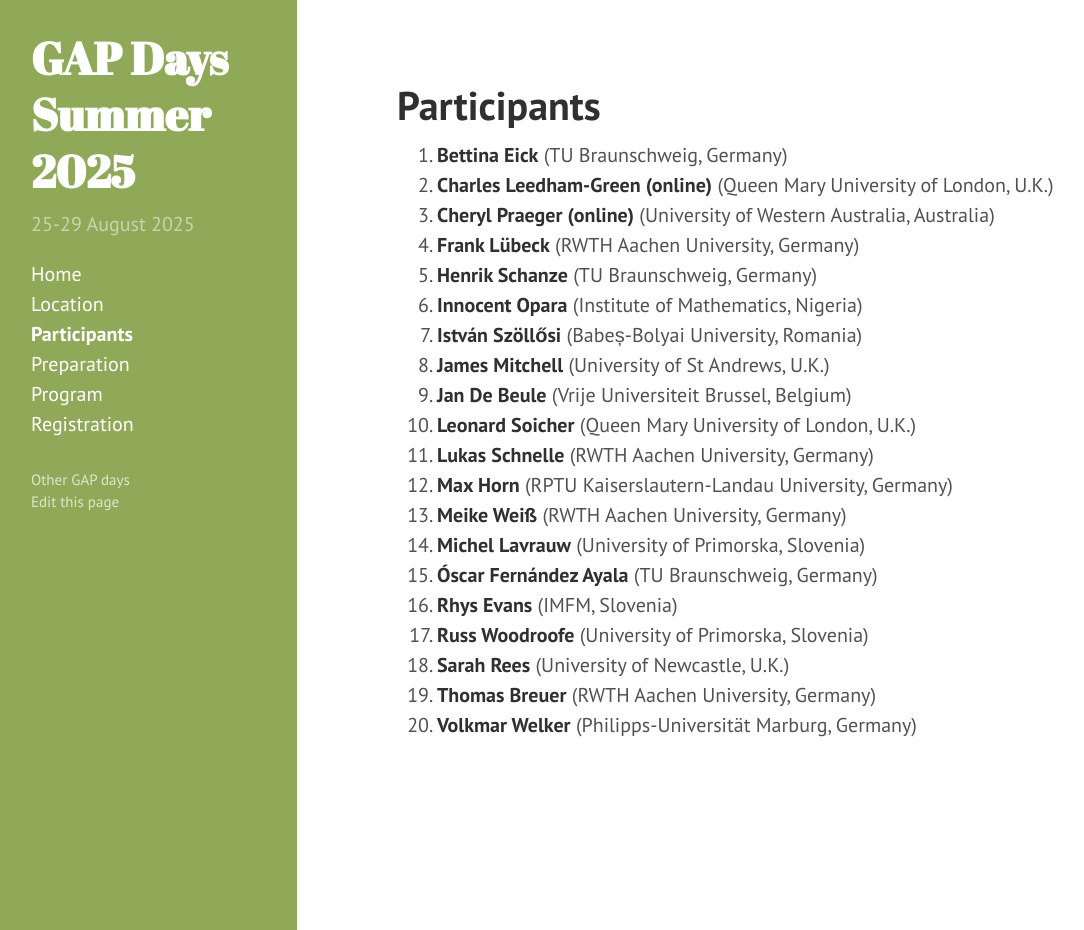
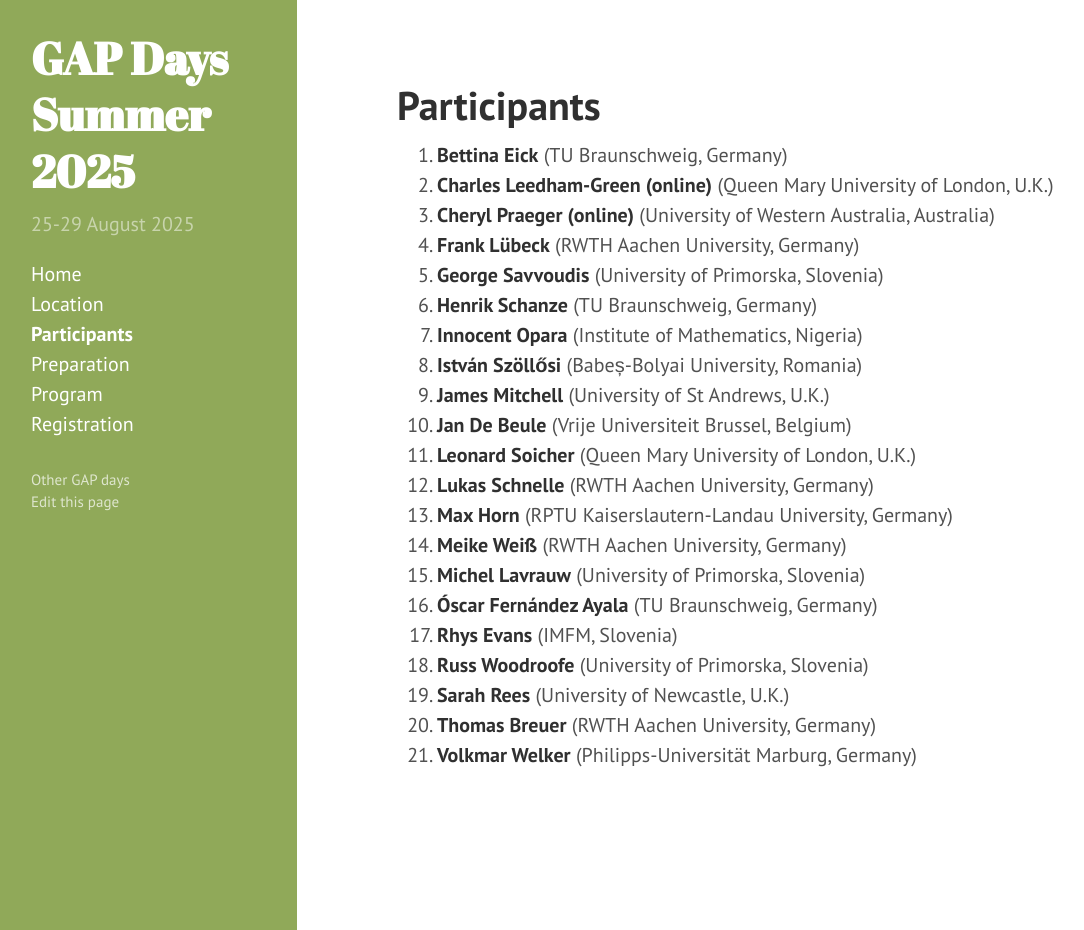
Before and after one commit to gapdays/gapdays2025-summer, a Jekyll site: the page built from participants.md, in a window 1280 px wide and 930 px high. Shown: the whole window, without its empty margins (3-1087 px from the left). Built offline with Jekyll 4.4.1, drawn with Linux system fonts in a browser that asks for light colours.

Commit message:
Update participants.md

```diff
--- a/participants.md
+++ b/participants.md
@@ -6,6 +6,7 @@ participants:
   - {name: Charles Leedham-Green (online), affiliation: "Queen Mary University of London, U.K."}
   - {name: Cheryl Praeger (online), affiliation: "University of Western Australia, Australia"}
   - {name: Frank Lübeck, affiliation: "RWTH Aachen University, Germany"}
+  - {name: George Savvoudis, affiliation: "University of Primorska, Slovenia"}
   - {name: Henrik Schanze, affiliation: "TU Braunschweig, Germany"}
   - {name: Innocent Opara, affiliation: "Institute of Mathematics, Nigeria"}
   - {name: István Szöllősi, affiliation: "Babeș-Bolyai University, Romania"}
```
